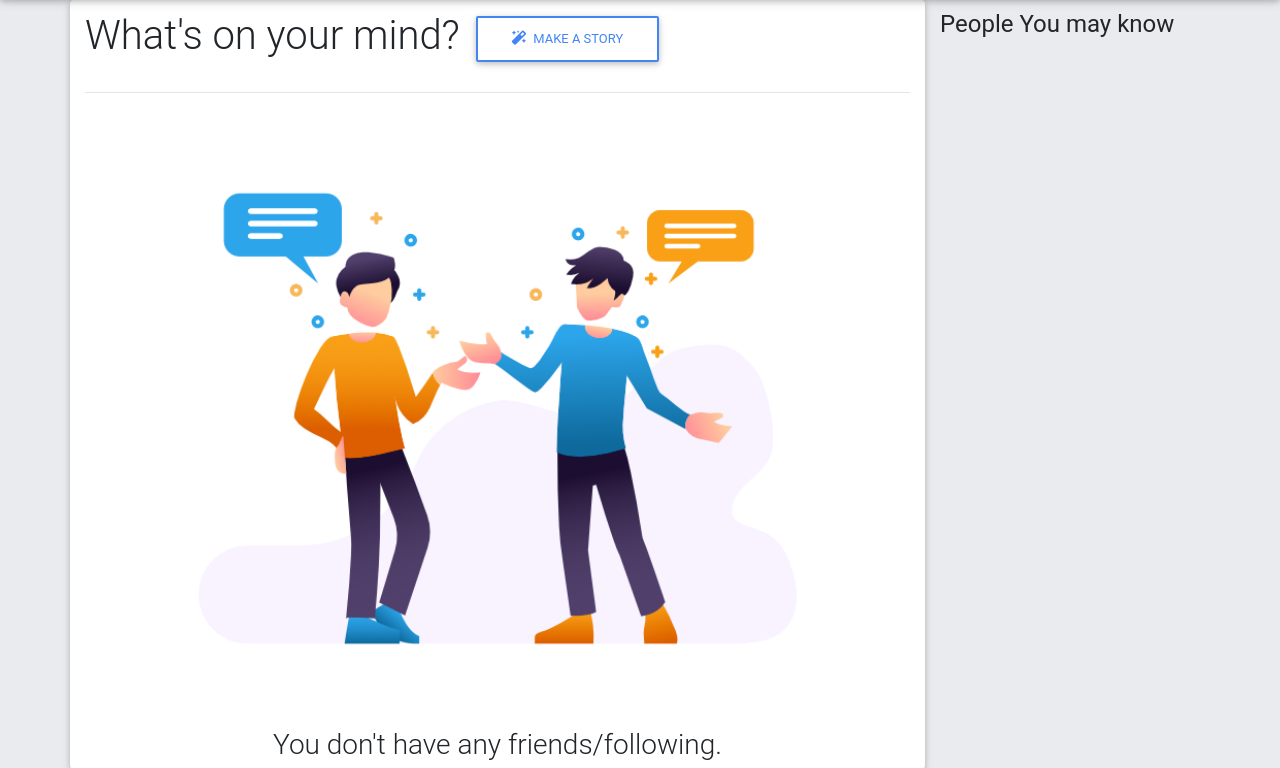
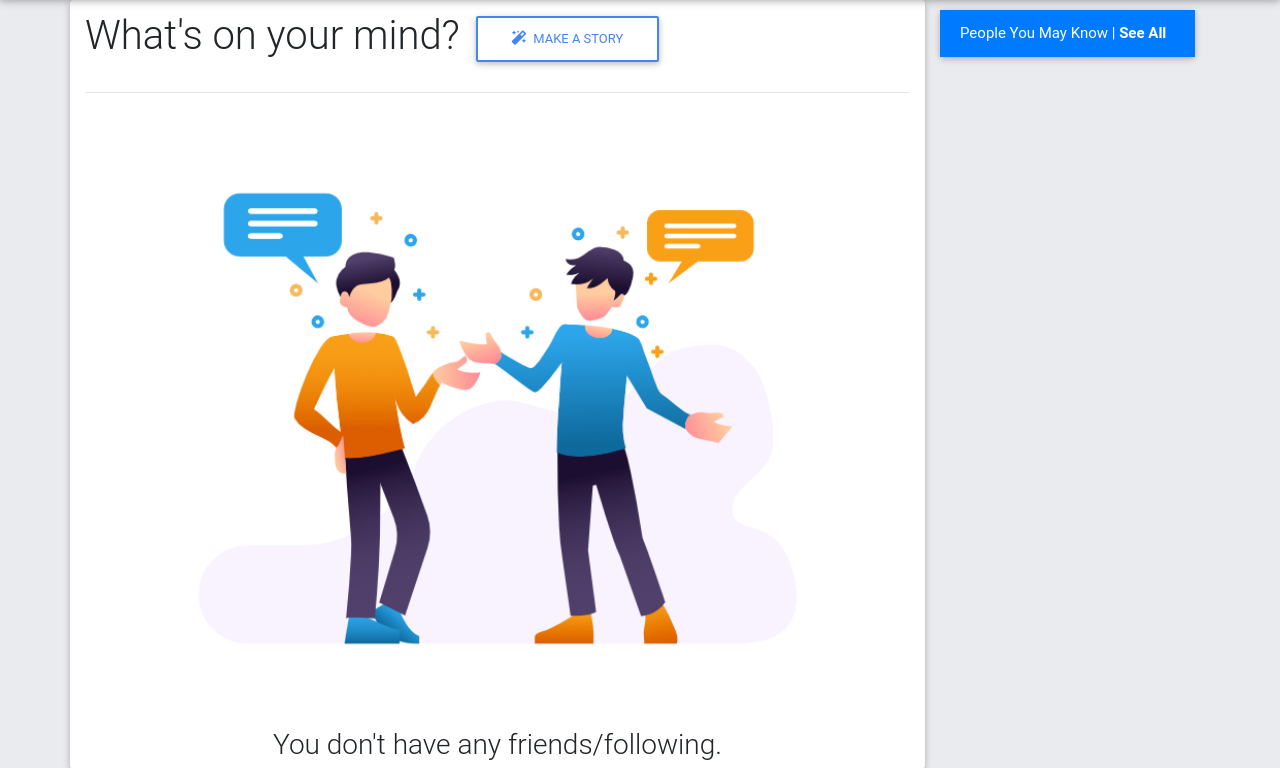
Before and after one commit to Lester016/Reverie, a Flask app: page / in a window 1280 px wide. Shown: the part 66-834 px from the top of the page. Run offline with Flask 3, Linux system fonts and the light colour scheme; the visitor is signed in with stand-in values (Sample User, id 1); data comes from the database, SQL or seed files in the repository; both versions use the stored data as it was after the commit; data that the repository does not hold is empty; some libraries are stand-ins or nearby versions; some web fonts are replaced.

Commit message:
Update People You May Know

```diff
--- a/app/templates/user-index.html
+++ b/app/templates/user-index.html
@@ -68,29 +68,35 @@
             {% endfor %}
             {% else %}
             <img src="{{ url_for('static', filename='socialize.png') }}"" alt="">
-                <h3 class="text-center">You don't have any friends/following.</h3>
+                <h3 class=" text-center">You don't have any friends/following.</h3>
             {% endif %}
         </section>
         <!-- Section: Blog v.3 -->
 
         <section class="my-5 col-xl-3" style="padding-top: 10px;">
-            <h4 style="font-weight: bolder;">People You may know</h4>
+            <div class="list-group-flush card">
+                <a href="#!" class="list-group-item list-group-item-action active" style="font-size: 15px;">
+                    People You May Know |
+                    <strong>See All</strong>
+                </a>
                 {% for user in users %}
-            <div class="card-deck">
-
-                <!-- Card -->
-                <div class="card mb-4" style="padding: 10px;">
+                <div class="list-group-item text-center">
+                    <p class="mb-0">
+                        <img style="max-width: 50px; margin-right: 10px;"
+                            src="{{ url_for('static', filename='profile_pictures/' + user.ProfilePicture) }}"
+                            class="img-fluid z-depth-1 rounded-circle" alt="Responsive image">
                         <a href="{{ url_for('main.user_profile', email=user.Email) }}">
-                        <h6 class="font-weight-bold mb-3"><img style="max-width: 50px; margin-right: 10px;"
-                                src="{{ url_for('static', filename='profile_pictures/' + user.ProfilePicture) }}"
-                                class="img-fluid z-depth-1 rounded-circle"
-                                alt="Responsive image"><strong>{{ user.FirstName }}
-                                {{ user.LastName }}</strong>
-                        </h6>
+                            <strong>{{ user.FirstName }} {{ user.LastName }}</strong>
                         </a>
-                </div>
+                    </p>
+                    <p style="font-size: 13px; padding-top:15px;">Lester Deguzman is a mutual
+                        <a href="{{ url_for('users.follow', Email=user.Email) }}"
+                            class="btn btn-primary btn-rounded btn-sm" style="font-size: 9px;">
+                            Add Friend
+                        </a></p>
                 </div>
                 {% endfor %}
+            </div>
         </section>
     </div>
 </div>
```
Also changed, not shown: app/site.db. Lines whose indentation alone changed are shown as unchanged.
